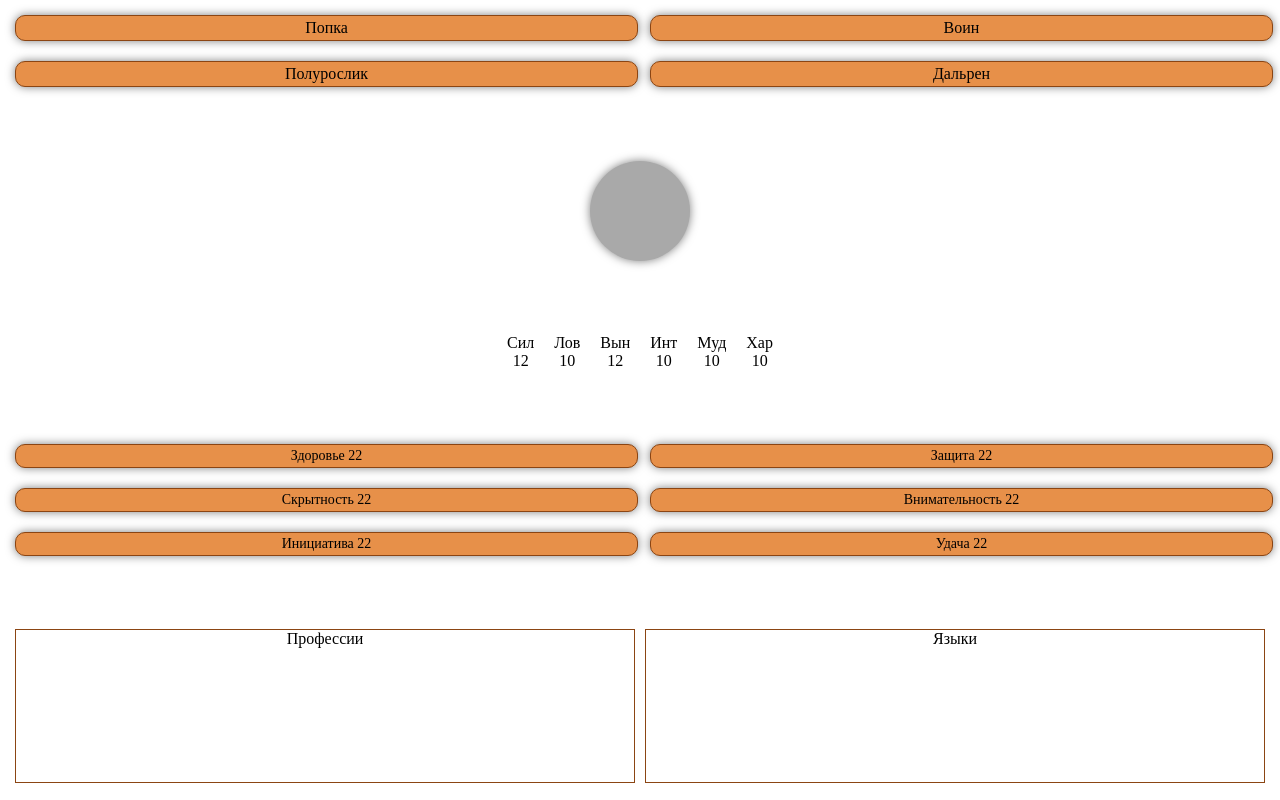
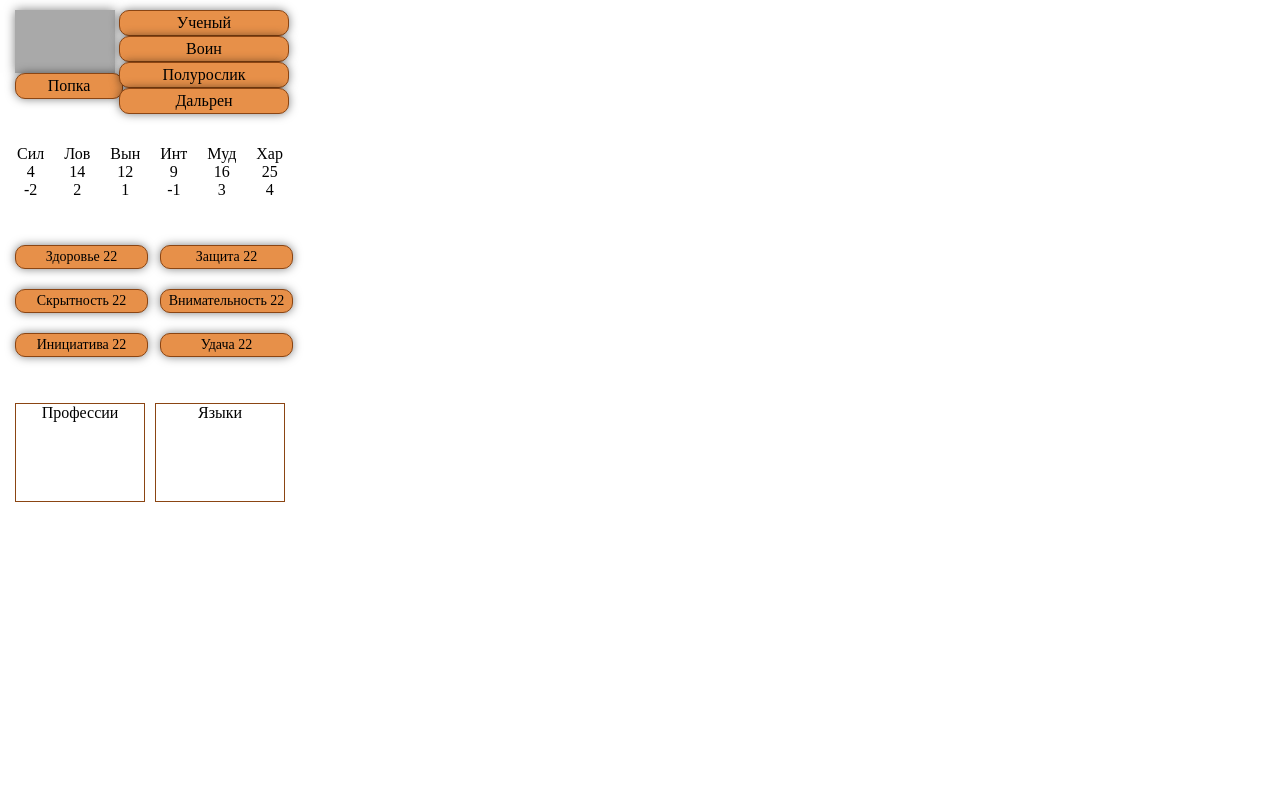
Before and after one commit to Serebriaka/Dna_Dalren_interface, a Vue app: page / in a window 1280 px wide. Built offline with nearby package versions, Linux system fonts and the light colour scheme.

Commit message:
работает

```diff
--- a/src/components/cardPlayer.vue
+++ b/src/components/cardPlayer.vue
@@ -1,13 +1,20 @@
 <template>
   <div class="body" >
     <div class="stats">
-      <div class="stats-first">
-        <div class="stats-first-name stat">{{player.name}}</div>
-        <div class="stats-first-class stat">{{player.class}}</div>
-        <div class="stats-first-race stat">{{player.race}}</div>
-        <div class="stats-first-city stat">{{player.city}}</div>
+      <div class="stats-header">
+        <div class="stats-header-column">
+          <div class="stats-ava"></div>
+          <div class="stats-first-name stat">{{player.name}}</div>
+        </div>
+        <div class="stats-first">
+          <div class="stats-first-history stat">{{player.history}}</div>
+          <div class="stats-first-class stat">{{player.class}}</div>
+          <div class="stats-first-race stat">{{player.race}}</div>
+          <div class="stats-first-city stat">{{player.city}}</div>
+        </div>
       </div>
-      <div class="stats-ava"></div>
+
+
       <div class="stats-second">
         <div class="stats-second-table"
            v-for="(stat) in statsValues"
@@ -16,6 +23,9 @@
           <div class="stats-second-table__name">{{ stat.name }}</div>
           <div class="stats-second-table__name">{{ stat.value }}</div>
           <button v-if="false">+</button>
+          <div class="stats-second-table__name">
+            {{ stat.mod }}
+          </div>
         </div>
       </div>
       <div class="stats-third">
@@ -66,9 +76,18 @@ export default {
       let statsValue =  Object.values(this.player.skills);
       console.log(statsValue)
       statsValue.forEach((el, index) => {
+        let mod =
+            statsValue[index] < 8 ? -2 :
+                statsValue[index] < 10 ? -1 :
+                    statsValue[index] < 12 ? 0 :
+                      statsValue[index] < 14 ? 1 :
+                        statsValue[index] < 16 ? 2 :
+                          statsValue[index] < 18 ? 3 :
+                            statsValue[index] > 18 ? 4 :3
         let obj = {
           name: this.stats[index],
           value: statsValue[index],
+          mod: mod,
         }
         result.push(obj)
       })
@@ -104,13 +123,26 @@ export default {
   flex-direction: column;
   justify-content: space-between;
   align-items: center;
+  &-header {
+    display: flex;
+    flex-direction: row;
+    height: 18%;
+    width: 100%;
+    justify-content: space-between;
+    &-column {
+      height: 100%;
+      display: flex;
+      flex-direction: column;
+      justify-content: space-between;
+    }
+  }
   &-first {
-    display: grid;
-    grid-template-columns: repeat(2, 2fr);
-    justify-content: center;
+    height: 100%;
+    display: flex;
+    flex-direction: column;
+    justify-content: space-between;
     align-items: center;
-    gap: 20px;
-    width: 100%;
+    width: 60%;
   }
   &-second {
     display: flex;
@@ -147,7 +179,6 @@ export default {
       background-color: #A9A9A9;
       width: 100px;
       height: 100px;
-      border-radius: 50%;
       box-shadow: 0 0 10px rgba(0, 0, 0, 0.5);
   }
 }
--- a/src/components/gameMeneger.vue
+++ b/src/components/gameMeneger.vue
@@ -1,20 +1,37 @@
 <template>
-  <div class="body">
-<!--    <button class="medieval-button">Добавить игрока</button>-->
-    <div class="body-column">
-      <cardPlayer
-          v-for="player in playerCards"
-          :key="player"
-          :player="player"
-      >
+  <div class="container">
+    <div class="body">
+      <div class="body-column">
+        <cardPlayer
+            v-for="player in playerCards"
+            :key="player"
+            :player="player"
+        >
 
-      </cardPlayer>
+        </cardPlayer>
+      </div>
+<!--      <div class="form_add_player">-->
+<!--        <select v-model="selectedClass">-->
+<!--          <option disabled value="">Выберите класс</option>-->
+<!--          <option v-for="clas in classes" :key="clas">{{ clas.name}}</option>-->
+<!--        </select>-->
+<!--        <select v-model="selectedClass">-->
+<!--          <option disabled value="">Выберите историю</option>-->
+<!--          <option v-for="history in historys" :key="history">{{ history.name}}</option>-->
+<!--        </select>-->
+<!--        <select v-model="selectedClass">-->
+<!--          <option disabled value="">Выберите рассу</option>-->
+<!--          <option v-for="race in races" :key="race">{{ race.name}}</option>-->
+<!--        </select>-->
+<!--        <button class="medieval-button">Добавить игрока</button>-->
+<!--      </div>-->
+
+      <!--    <input type="text" v-model="pole">-->
+      <!--    <button @click="sendSharedValue()">Отправить данные</button>-->
+      <!--    <button @click="updateSharedValue">Получить данные</button>-->
+      <!--    <div class="body_1" v-show="isLocation === '/1'"></div>-->
+      <!--    <div class="body_2" v-show="isLocation === '/2'"></div>-->
     </div>
-<!--    <input type="text" v-model="pole">-->
-<!--    <button @click="sendSharedValue()">Отправить данные</button>-->
-<!--    <button @click="updateSharedValue">Получить данные</button>-->
-<!--    <div class="body_1" v-show="isLocation === '/1'"></div>-->
-<!--    <div class="body_2" v-show="isLocation === '/2'"></div>-->
   </div>
 </template>
 
@@ -24,7 +41,6 @@ import axios from "axios";
 export default {
   data() {
     return {
-      test: 1,
       playerCards: [
         {
           name: 'Попка',
@@ -33,16 +49,16 @@ export default {
           class: 'Воин',
           city: 'Дальрен',
           skills: {
-            Strength: 12, //сила
-            Dexterity: 10, //Ловкость
+            Strength: 4, //сила
+            Dexterity: 14, //Ловкость
             Constitution: 12, //Выносливость
-            Intelligence: 10, // Интерект
-            Wisdom: 10, //Мудрость
-            Charisma: 10 //Харизма
+            Intelligence: 9, // Интерект
+            Wisdom: 16, //Мудрость
+            Charisma: 25 //Харизма
           },
         }
       ],
-      classes: [
+      historys: [
         {
         name: 'Раб',
         passive: '«Тяжелое сердце» - 1 раз до долгого отдыха восстанавливает себе +1d10 здоровья',
@@ -201,6 +217,92 @@ export default {
           }
         }
       ],
+      classes: [
+        {
+          name: "Воин",
+          passive: [
+            {
+              title: "Воин с тяжелым оружием",
+              level: 1,
+              description: "Пассивный навык, тяжелое, древковое, двуручное и полуторное оружие в руках воина наносит дополнительно 1d4 урона и может сбить врага с ног до следующего его хода d20(>10)"
+            },
+            {
+              title: "Воин с щитом",
+              level: 1,
+              description: "Пассивный навык, дающий возможность использовать щиты более эффективно, показатель защиты при использовании щита увеличивается на +1"
+            },
+            {
+              title: "Холодный расчет",
+              level: 2,
+              description: "Активный навык, 1 раз за битву воин наносит 3 удара по одной цели, первый удар точно игнорирует защиту цели"
+            },
+            {
+              title: "Удар щитом",
+              level: 2,
+              description: "Активный навык, 2 раза за бой. Удар по врагу щитом, если цель не проходит проверку - теряет равновесие на один ход и роняет оружие"
+            },
+            {
+              title: "Тяжеловес",
+              level: 3,
+              description: "Пассивный навык, дает +2 к показателю силы"
+            },
+            {
+              title: "Страж",
+              level: 3,
+              description: "Пассивный навык, стоя на соседней клетке с союзником, увеличивает защиту союзника на +1"
+            },
+          ],
+          subClass: [
+            {
+              name: "Гвареец",
+              description: "",
+              level: 4,
+              passive: [
+                {
+                  name: "Верность клятве",
+                  description: "Пассивный навык, дающий +2 к выносливости и +1 к силе.",
+                  level: 4
+                },
+                {
+                  name: "Долг клятвы",
+                  description: "Пассивный навык, 1 раз до короткого отдыха вы продолжаете битву с 1 единицей здоровья, получая смертельный урон",
+                  level: 5
+                },
+                {
+                  name: "Строевая подготовка",
+                  description: "Активный навык, дополнительное действие. На 2 хода встает рядом с выбранным союзником, каждый раз, когда союзник наносит удар по врагу, гвардеец так же проводит атаку.",
+                  level: 6
+                },
+              ]
+            },
+            {
+              name: "Берсерк",
+              description: "",
+              level: 4
+            },
+            {
+              name: "Наемник",
+              description: "",
+              level: 4
+            },
+          ]
+        },
+        {
+          name: "Разбойник",
+        },
+        {
+          name: "Артист",
+        },
+        {
+          name: "Фехтовальщик",
+        },
+        {
+          name: "Охотник",
+        },
+      ],
+      selectedClass: "",
+      selectedHistory: "",
+      selectedRace: "",
     }
   },
   components: {
@@ -246,13 +348,18 @@ export default {
 
 <!-- Add "scoped" attribute to limit CSS to this component only -->
 <style scoped lang="scss">
+.container {
+  width: 100%;
+  height: 100%;
+}
 .body {
   width: 100%;
-  height: 100%;
+  height: 80%;
   display: flex;
   flex-direction: row;
+  align-items: center;
   &-column {
-    width: 100%;
+    width: 300px;
     height: 100%;
     display: flex;
     flex-direction: column;
@@ -261,7 +368,7 @@ export default {
 .medieval-button {
   background-color: #8B4513;
   color: #fff;
-  padding: 10px 20px;
+  padding: 5px 5px;
   font-size: 18px;
   border: 2px solid #8B4513;
   border-radius: 5px;
@@ -270,6 +377,7 @@ export default {
   text-transform: uppercase;
   letter-spacing: 1px;
   transition: 0.3s ease;
+  height: 40px;
 }
 
 .medieval-button:hover {
@@ -277,4 +385,25 @@ export default {
   background-color: #A0522D;
   border-color: #A0522D;
 }
+.form_add_player {
+  height: 40%;
+  display: flex;
+  flex-direction: column;
+  justify-content: space-between;
+  margin-left: 40px;
+}
+@media (max-width: 480px) {
+  .body {
+    width: 100%;
+    height: 100%;
+    display: flex;
+    flex-direction: row;
+    &-column {
+      width: 100%;
+      height: 100%;
+      display: flex;
+      flex-direction: column;
+    }
+  }
+}
 </style>
```
